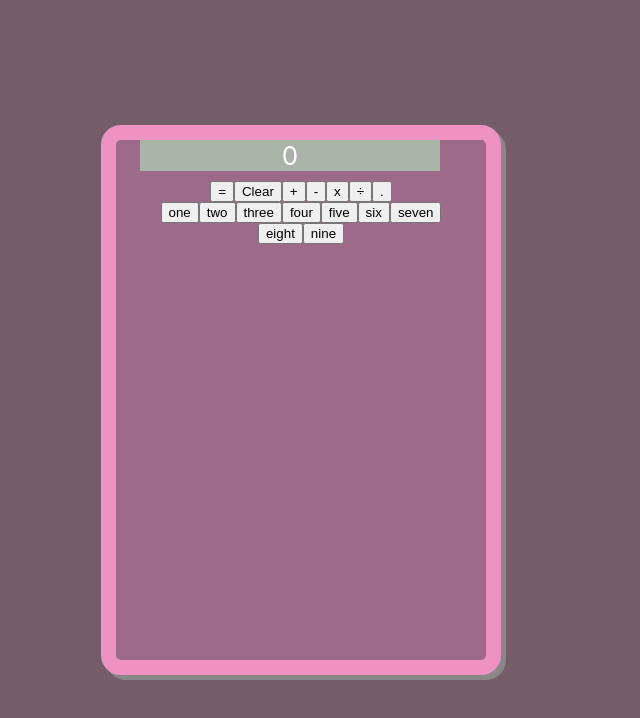
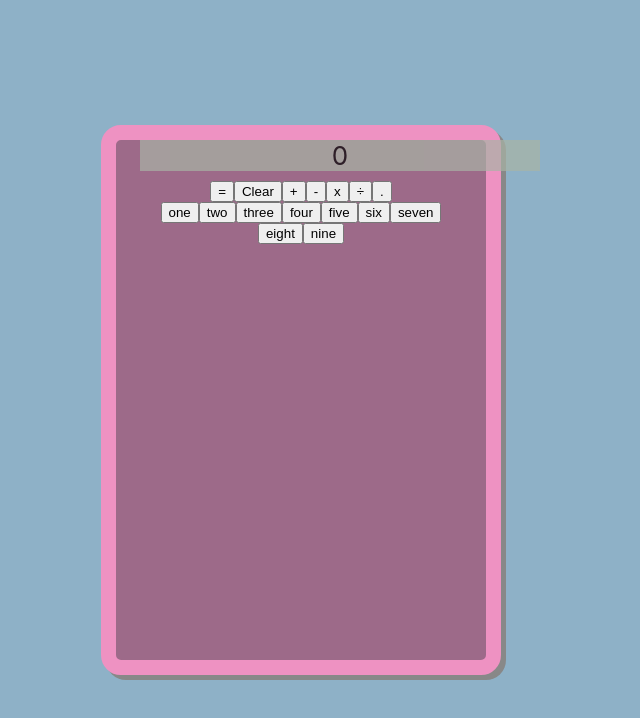
Before and after one commit to hannamlittlefield/Calculator, a React (Create React App) app: page / in a window 1280 px wide. Shown: the top 718 px of the page, without its empty margins (339-979 px from the left). Built offline with nearby package versions, Linux system fonts and the light colour scheme.

Commit message:
adding button css

```diff
--- a/src/App.css
+++ b/src/App.css
@@ -3,14 +3,14 @@
 }
 
 .App-header {
-  background-color: #725D68;
+  background-color: #8EB1C7;
   min-height: 100vh;
   display: flex;
   flex-direction: column;
   align-items: center;
   justify-content: center;
   font-size: calc(10px + 2vmin);
-  color: white;
+  color: black;
 }
 
 .container{
@@ -24,11 +24,20 @@
 
 .display{
   background-color: #A8B4A5;
-  width: 300px;
+  width: 400px;
+  opacity: 70%;
 }
 .App-link {
   color: #61dafb;
 }
+
+.numberButton{
+  height: 70px;
+  width: 80px;
+  font-size: 25px;
+  background-color: #8EB1C7;
+}
+
 
 @keyframes App-logo-spin {
   from {
```
